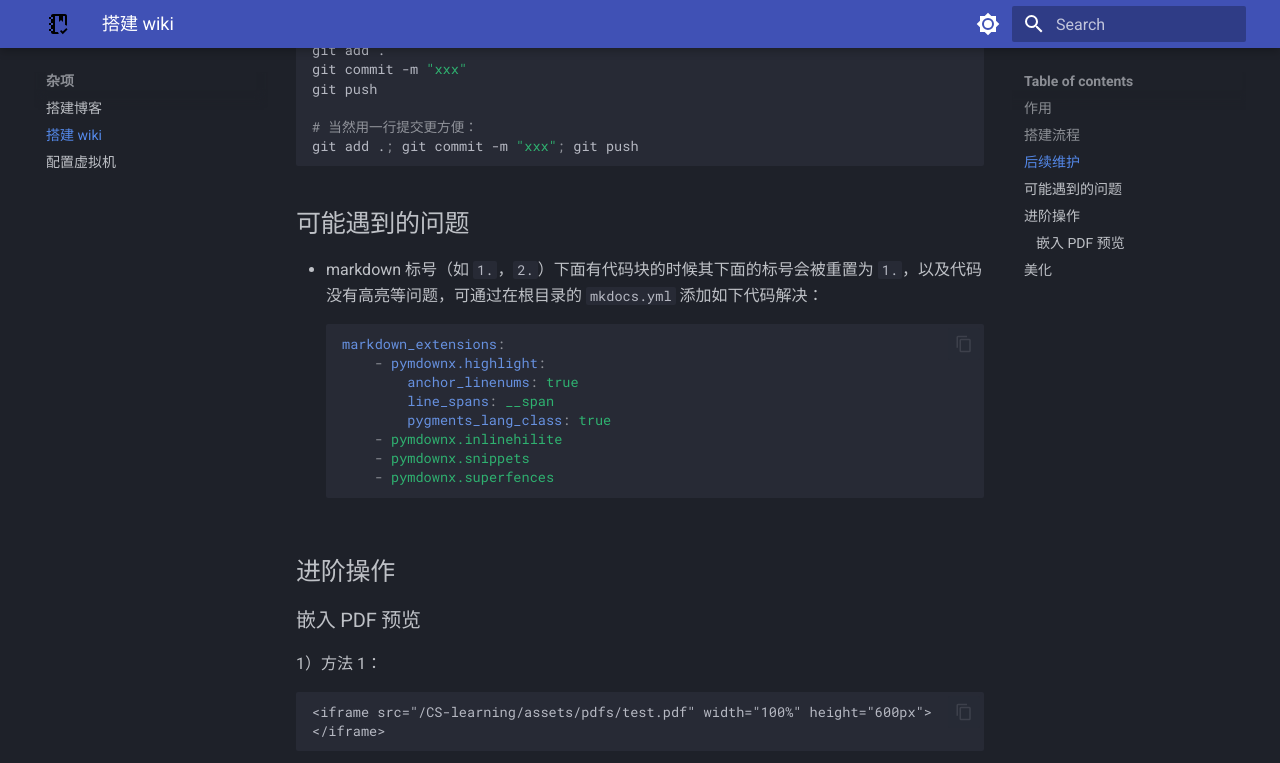
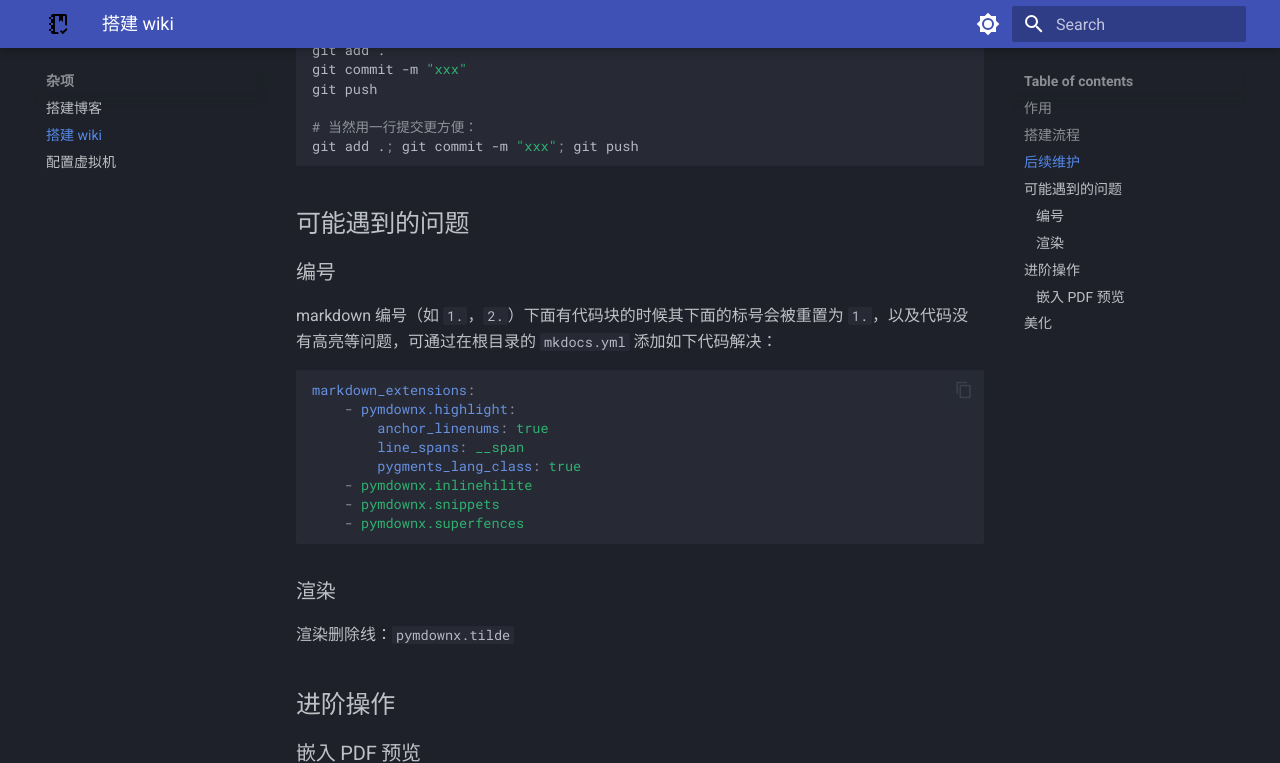
Before and after one commit to Tenshi0x0/CS-learning, an MkDocs documentation site: the page built from docs/src/Miscellaneous/Setting_up_a_wiki.md, in a window 1280 px wide and 900 px high, scrolled down 1881 px, cut to the strip 0-763 px from the top of the window. Built offline with MkDocs 1.6.1 and Material for MkDocs 9.7.7, drawn with Linux system fonts in a browser that asks for light colours.

Commit message:
upd set up wiki

````diff
--- a/docs/src/Miscellaneous/Setting_up_a_wiki.md
+++ b/docs/src/Miscellaneous/Setting_up_a_wiki.md
@@ -91,17 +91,23 @@ git add .; git commit -m "xxx"; git push
 
 ## 可能遇到的问题
 
-- markdown 标号（如 `1.`，`2.`）下面有代码块的时候其下面的标号会被重置为 `1.`，以及代码没有高亮等问题，可通过在根目录的 `mkdocs.yml` 添加如下代码解决：
-    ```yaml
-    markdown_extensions:
-        - pymdownx.highlight:
-            anchor_linenums: true
-            line_spans: __span
-            pygments_lang_class: true
-        - pymdownx.inlinehilite
-        - pymdownx.snippets
-        - pymdownx.superfences
-    ```
+### 编号
+
+markdown 编号（如 `1.`，`2.`）下面有代码块的时候其下面的标号会被重置为 `1.`，以及代码没有高亮等问题，可通过在根目录的 `mkdocs.yml` 添加如下代码解决：
+```yaml
+markdown_extensions:
+    - pymdownx.highlight:
+        anchor_linenums: true
+        line_spans: __span
+        pygments_lang_class: true
+    - pymdownx.inlinehilite
+    - pymdownx.snippets
+    - pymdownx.superfences
+```
+
+### 渲染
+
+渲染删除线：`pymdownx.tilde`
 
 ## 进阶操作
 
--- a/mkdocs.yml
+++ b/mkdocs.yml
@@ -42,6 +42,7 @@ markdown_extensions:
   - pymdownx.inlinehilite
   - pymdownx.snippets
   - pymdownx.superfences
+  - pymdownx.tilde
 
 nav:
   - 首页:
````
